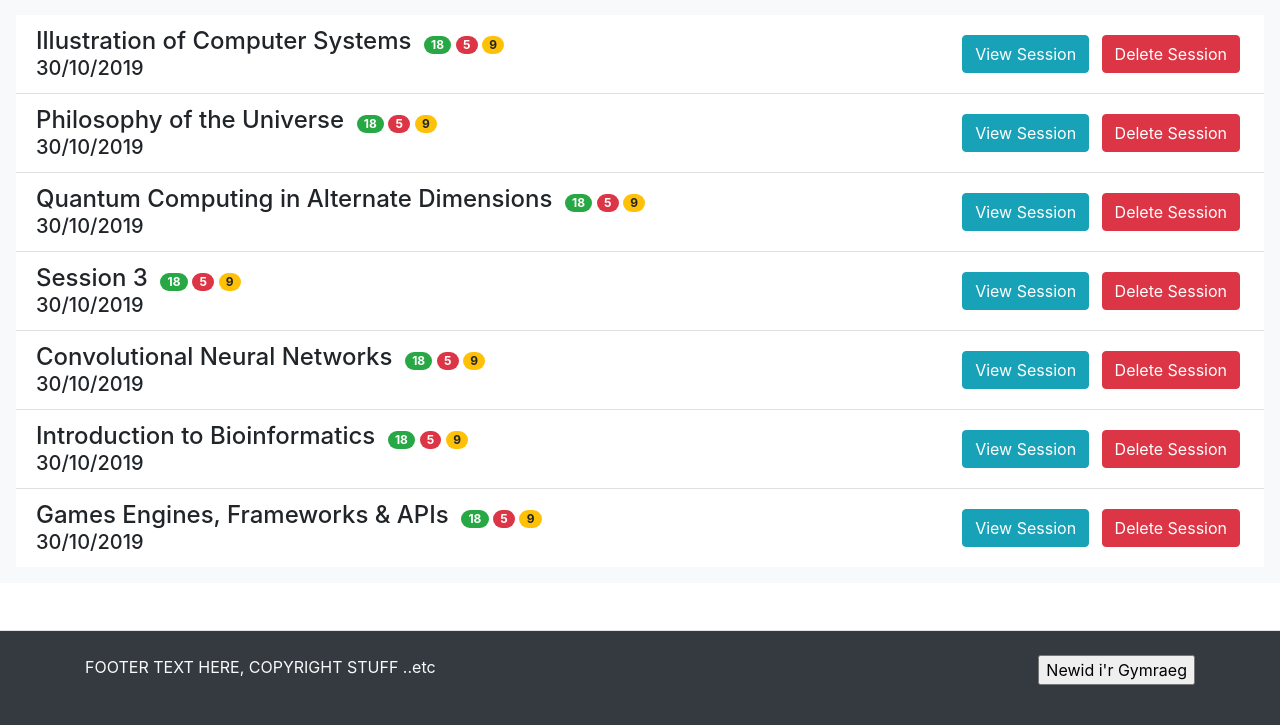
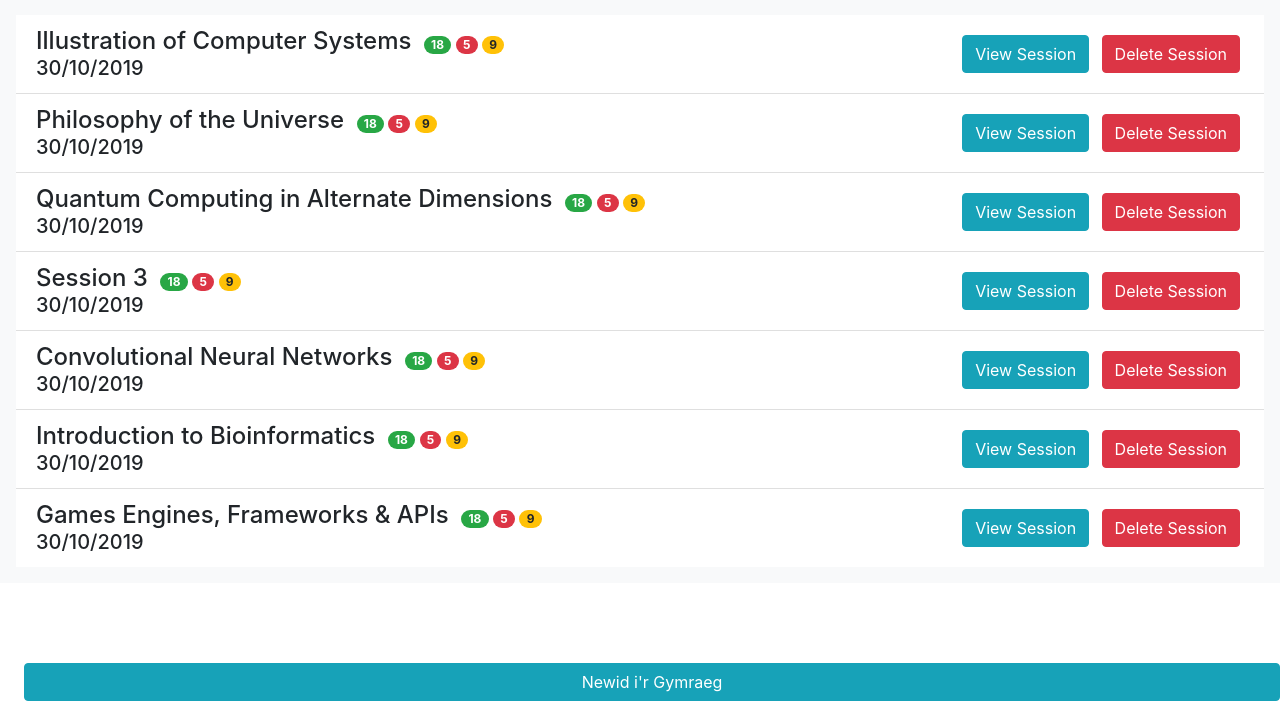
Before and after one commit to MorganMWJ/feedback_system, a Django app: page /staff/index/ in a window 1280 px wide. Shown: the part 75-800 px from the top of the page. Run offline with Django 3.2, Linux system fonts and the light colour scheme; the visitor is signed in with stand-in values (Sample User, id 1); some libraries are stand-ins or nearby versions.

Commit message:
Removed footer because not needed

```diff
--- a/feedback_system/templates/base_layout.html
+++ b/feedback_system/templates/base_layout.html
@@ -31,9 +31,6 @@
     {% block content %}
     {% endblock %}
 
-  <footer class="fixed-bottom bg-dark text-light border-top p-4">
-    <div class="container">
-      <p class="float-left">FOOTER TEXT HERE, COPYRIGHT STUFF ..etc </P>
     {% get_current_language as LANGUAGE_CODE %}
     <!-- Current language: {{ LANGUAGE_CODE }} -->
     {% if LANGUAGE_CODE == "en" %}
@@ -41,7 +38,7 @@
         {% csrf_token %}
         <input name="next" type="hidden" value="{{ request.get_full_path }}" />
         <input name="language" type="hidden" value="cy" />
-          <input type="submit" value="Newid i'r Gymraeg"/>
+        <input class="fixed-bottom ml-4 mb-4 btn btn-info" type="submit" value="Newid i'r Gymraeg"/>
       </form>
     {% else %}
       <form action="{% url 'set_language' %}" method="post" class="float-right">
@@ -49,11 +46,9 @@
         <!--  Need slice:'3:' becasue need to remove /cy prefix when going back to english version of site-->
         <input name="next" type="hidden" value="{{ request.get_full_path|slice:'3:' }}" />
         <input name="language" type="hidden" value="en" />
-          <input type="submit" value="Switch to English"/>
+        <input class="fixed-bottom ml-4 mb-4 btn btn-info" type="submit" value="Switch to English"/>
       </form>
     {% endif %}
-    </div>
-  </footer>
 
     <script src="https://code.jquery.com/jquery-3.2.1.slim.min.js" integrity="sha384-KJ3o2DKtIkvYIK3UENzmM7KCkRr/rE9/Qpg6aAZGJwFDMVNA/GpGFF93hXpG5KkN" crossorigin="anonymous"></script>
     <script src="https://cdnjs.cloudflare.com/ajax/libs/popper.js/1.12.9/umd/popper.min.js" integrity="sha384-ApNbgh9B+Y1QKtv3Rn7W3mgPxhU9K/ScQsAP7hUibX39j7fakFPskvXusvfa0b4Q" crossorigin="anonymous"></script>
```
Lines whose indentation alone changed are shown as unchanged.
